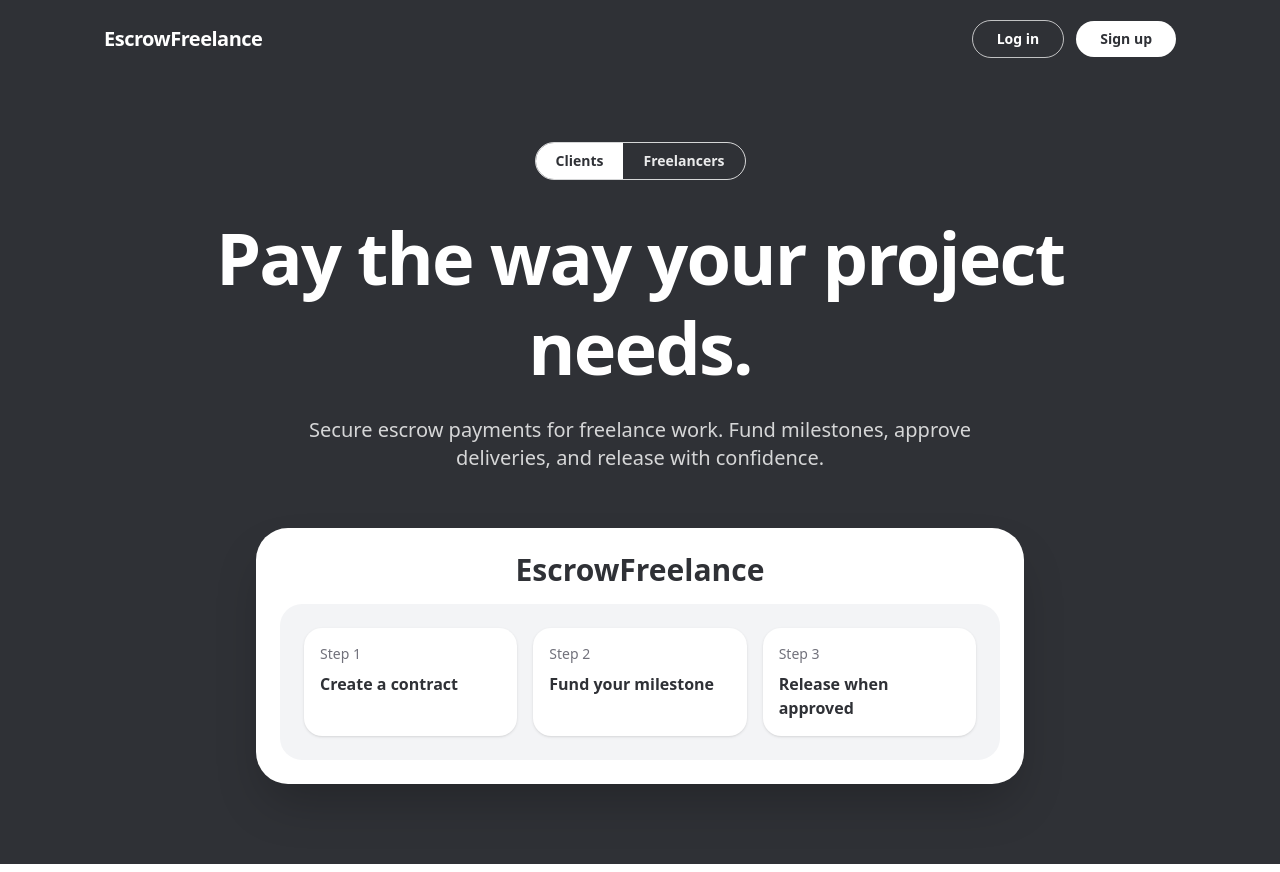
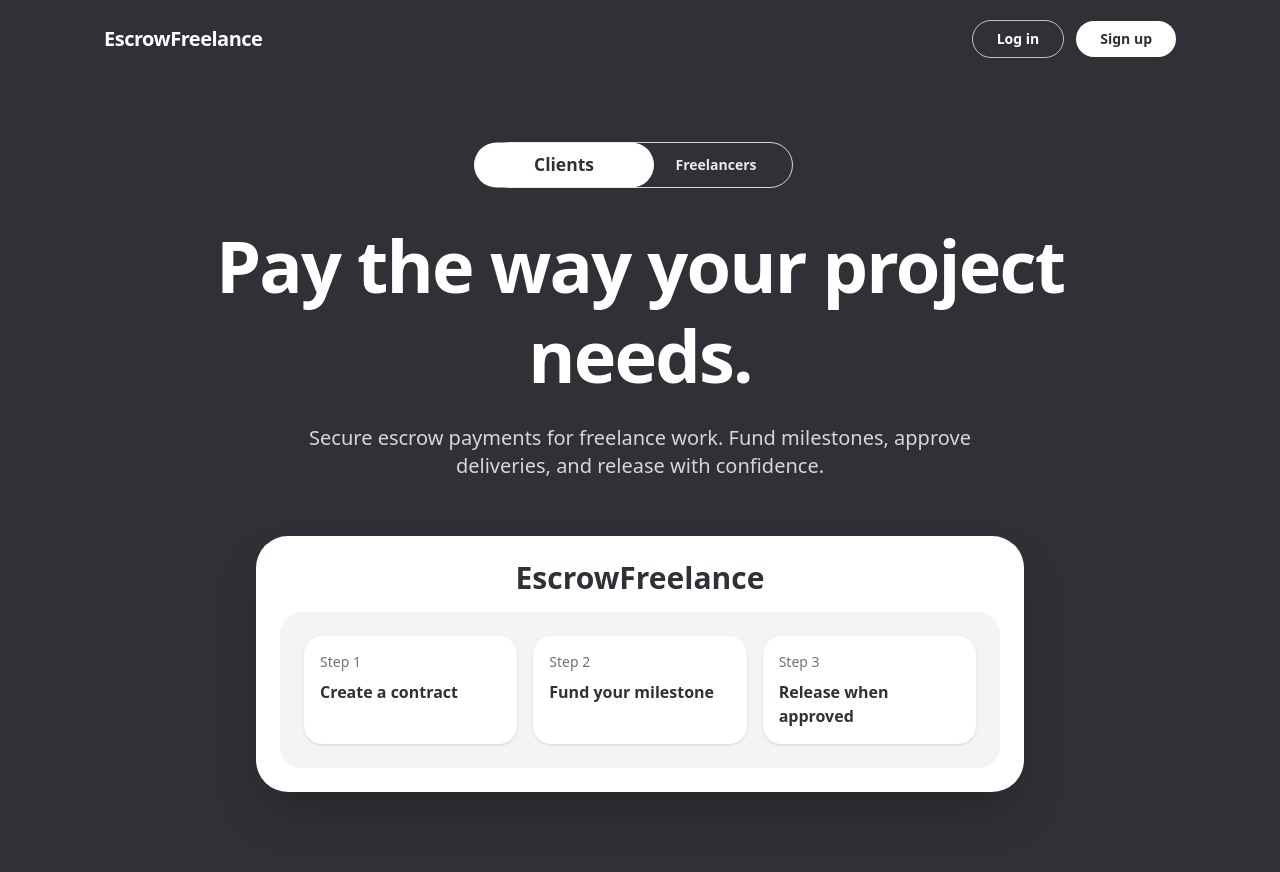
Before and after one commit to Lucashdss/EscrowFreelanceFrontend, a Next.js app in the folder escrow-frontend/: page / in a window 1280 px wide. Built offline with nearby package versions, Linux system fonts and the light colour scheme.

Commit message:
Adjust role toggle buttons sizing and active scale

```diff
--- a/escrow-frontend/src/app/page.tsx
+++ b/escrow-frontend/src/app/page.tsx
@@ -29,11 +29,14 @@ export default function Home() {
       </header>
 
       <main className="mx-auto flex w-full max-w-6xl flex-col items-center px-6 pb-20 pt-10 text-center md:px-10 md:pt-16">
-        <div className="mb-8 inline-flex items-center overflow-hidden rounded-full border border-white/80 text-sm font-semibold">
+        <div className="mb-8 inline-flex items-center gap-2 rounded-full border border-white/80 p-1 text-sm font-semibold">
           <button
             type="button"
             onClick={() => setIsFreelancerView(false)}
-            className={`px-5 py-2 transition ${isFreelancerView ? "text-white/90 hover:bg-white/10" : "bg-white text-[#2f3136]"
+            className={`w-36 rounded-full px-5 py-2 text-center transition duration-300 ${
+              isFreelancerView
+                ? "text-white/90 hover:bg-white/10"
+                : "scale-125 bg-white text-[#2f3136]"
               }`}
           >
             Clients
@@ -41,7 +44,10 @@ export default function Home() {
           <button
             type="button"
             onClick={() => setIsFreelancerView(true)}
-            className={`px-5 py-2 transition ${isFreelancerView ? "bg-white text-green-700" : "text-white/90 hover:bg-white/10"
+            className={`w-36 rounded-full px-5 py-2 text-center transition duration-300 ${
+              isFreelancerView
+                ? "scale-125 bg-white text-green-700"
+                : "text-white/90 hover:bg-white/10"
               }`}
           >
             Freelancers
```
